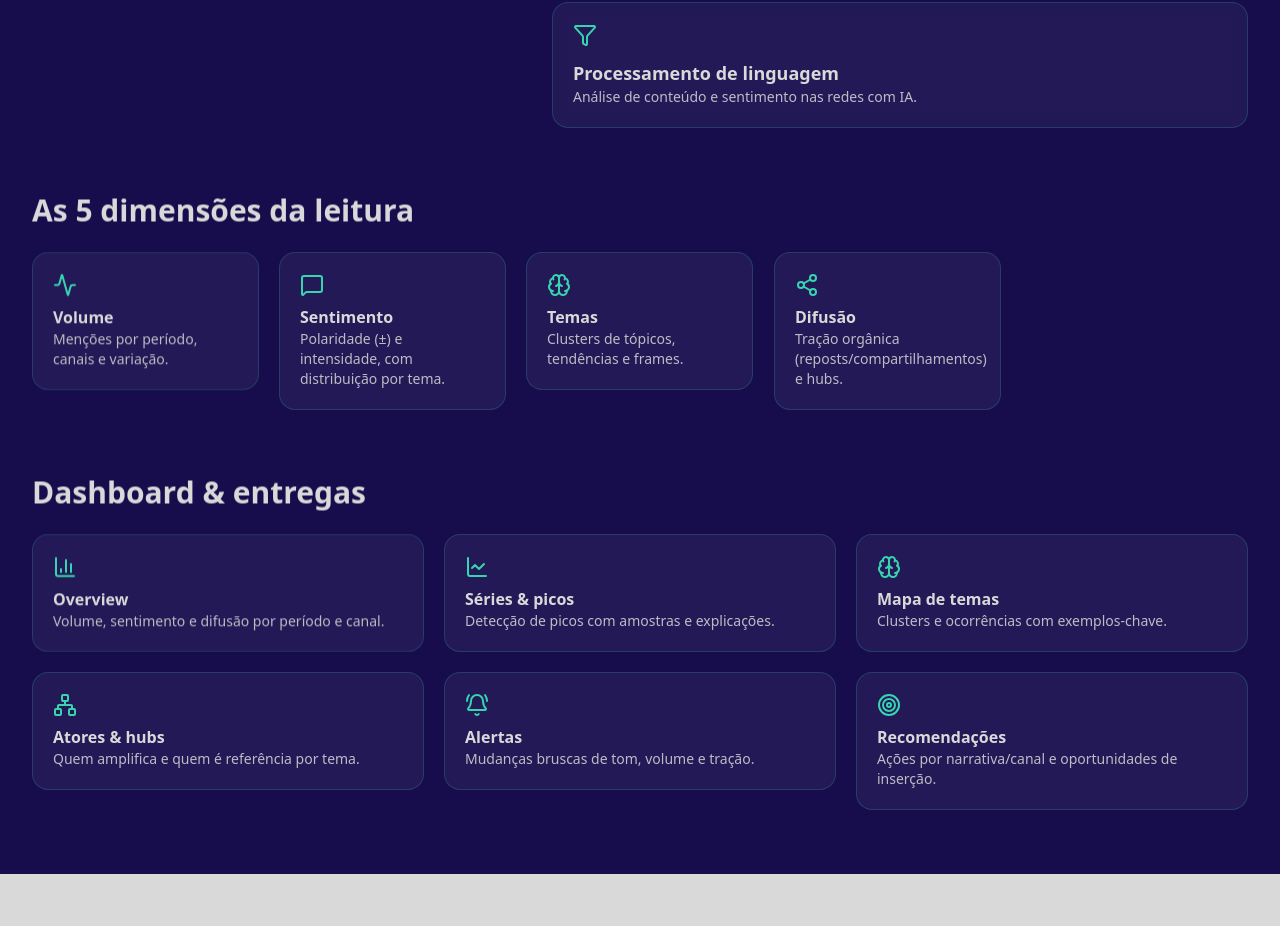
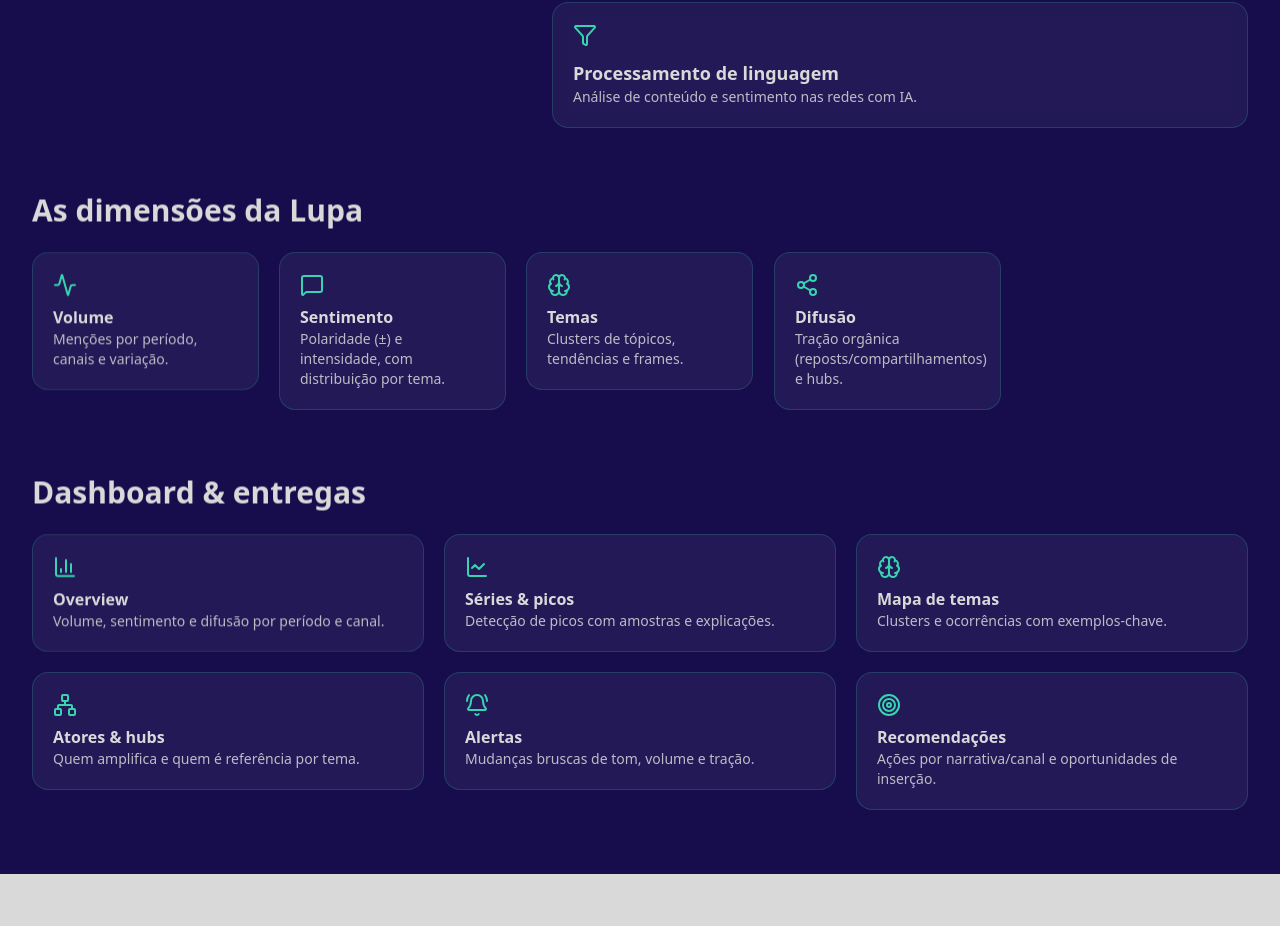
Before and after one commit to rciteli/site-dadodado, a Next.js app: page /servicos/lupa-social in a window 1280 px wide. Shown: the part 905-1831 px from the top of the page. Built offline with nearby package versions, Linux system fonts and the light colour scheme.

Commit message:
update dimensões

```diff
--- a/src/app/servicos/lupa-social/page.tsx
+++ b/src/app/servicos/lupa-social/page.tsx
@@ -105,7 +105,7 @@ export default function LupaSocialPage() {
       {/* COMO MEDIMOS — 5 DIMENSÕES */}
       <section className="relative bg-[#170d4d]">
         <div className="mx-auto max-w-7xl px-4 sm:px-6 lg:px-8 pb-12 sm:pb-16">
-          <Reveal><h2 className="text-2xl sm:text-3xl font-bold">As 5 dimensões da leitura</h2></Reveal>
+          <Reveal><h2 className="text-2xl sm:text-3xl font-bold">As dimensões da <strong>Lupa</strong></h2></Reveal>
           <div className="mt-6 grid grid-cols-1 sm:grid-cols-2 lg:grid-cols-5 gap-5">
             <StaggerList step={70} y={14}>
               {[
--- a/src/app/servicos/pendulo-digital/page.tsx
+++ b/src/app/servicos/pendulo-digital/page.tsx
@@ -106,7 +106,7 @@ export default function PenduloDigitalPage() {
             {/* COMO MEDIMOS — 5 DIMENSÕES */}
             <section className="relative bg-[#170d4d]">
                 <div className="mx-auto max-w-7xl px-4 sm:px-6 lg:px-8 pb-12 sm:pb-16">
-                    <Reveal><h2 className="text-2xl sm:text-3xl font-bold">As 5 dimensões do Pêndulo</h2></Reveal>
+                    <Reveal><h2 className="text-2xl sm:text-3xl font-bold">As dimensões do <strong>Pêndulo</strong></h2></Reveal>
                     <div className="mt-6 grid grid-cols-1 sm:grid-cols-2 lg:grid-cols-5 gap-5">
                         <StaggerList step={70} y={14}>
                             {[
--- a/src/app/servicos/pulso-publico/page.tsx
+++ b/src/app/servicos/pulso-publico/page.tsx
@@ -103,7 +103,7 @@ export default function PulsoPublicoPage() {
       {/* COMO MEDIMOS — 5 DIMENSÕES */}
       <section className="relative bg-[#170d4d]">
         <div className="mx-auto max-w-7xl px-4 sm:px-6 lg:px-8 pb-12 sm:pb-16">
-          <Reveal><h2 className="text-2xl sm:text-3xl font-bold">As 5 dimensões do Pulso</h2></Reveal>
+          <Reveal><h2 className="text-2xl sm:text-3xl font-bold">As dimensões do <strong>Pulso</strong></h2></Reveal>
           <div className="mt-6 grid grid-cols-1 sm:grid-cols-2 lg:grid-cols-5 gap-5">
             <StaggerList step={70} y={14}>
               {[
--- a/src/app/servicos/rastro-360/page.tsx
+++ b/src/app/servicos/rastro-360/page.tsx
@@ -106,7 +106,7 @@ export default function Rastro360Page() {
       {/* 5 DIMENSÕES */}
       <section className="relative bg-[#170d4d]">
         <div className="mx-auto max-w-7xl px-4 sm:px-6 lg:px-8 pb-12 sm:pb-16">
-          <Reveal><h2 className="text-2xl sm:text-3xl font-bold">As 5 dimensões do Rastro</h2></Reveal>
+          <Reveal><h2 className="text-2xl sm:text-3xl font-bold">As dimensões do <strong>Rastro</strong></h2></Reveal>
           <div className="mt-6 grid grid-cols-1 sm:grid-cols-2 lg:grid-cols-5 gap-5">
             <StaggerList step={70} y={14}>
               {[
```
